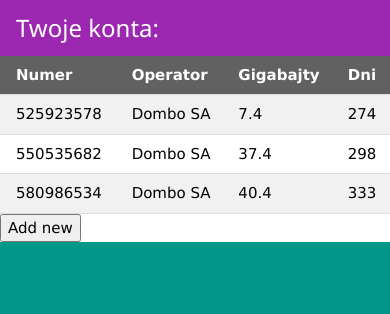
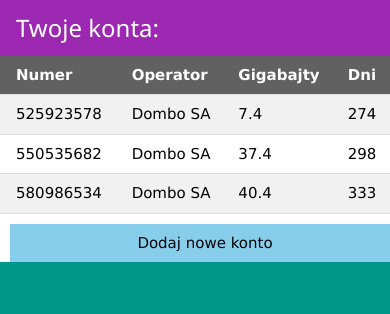
Before and after one commit to amateusz/mobile_data_left, a Flask app: page /services in a window 390 px wide. Shown: the part 220-534 px from the top of the page. Run offline with Flask 2, Linux system fonts and the light colour scheme.

```diff
--- a/templates/services_list.html
+++ b/templates/services_list.html
@@ -1,6 +1,6 @@
 {% extends "layout.html" %}
 {% block center %}
-    <div class="w3-content w3-red" style="max-width: 900px; margin-top: 26vh" style="" id="main">
+    <div class="w3-content w3-rest" style="max-width: 900px; margin-top: 26vh" id="main">
 
 
         <div class="w3-white">
@@ -30,7 +30,9 @@
                         </tr>
                     {% endfor %}
                 </table>
-                <input type="button" id="add_new" value="Add new">
+                <input class="w3-btn w3-rest w3-mobile w3-light-blue w3-center" style="margin: 10px 10px 10px 10px" type="button"
+                       id="add_new"
+                       value="Dodaj nowe konto">
             </div>
         </div>
     </div>
```
